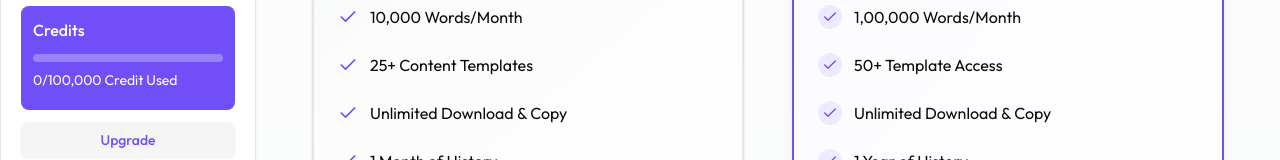
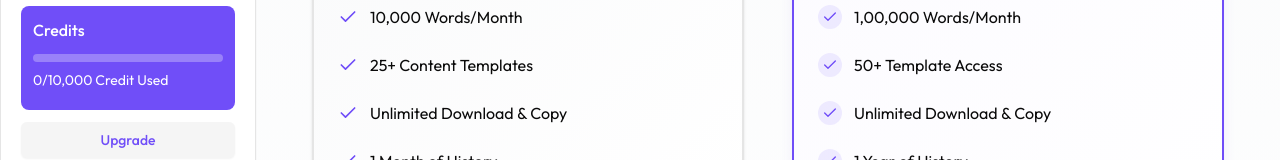
Before and after one commit to rohanrs09/ai-content-generator, a Next.js app: page /dashboard/billing in a window 1280 px wide. Shown: the part 569-729 px from the top of the page. Built offline with nearby package versions, Linux system fonts and the light colour scheme; no server answers.

Commit message:
credit calculate change

```diff
--- a/app/dashboard/_components/UsageTrack.tsx
+++ b/app/dashboard/_components/UsageTrack.tsx
@@ -29,9 +29,9 @@ useEffect(()=>{
       .select()
       .from(AIOutput)
       .where(eq(AIOutput.createdBy, user?.primaryEmailAddress?.emailAddress));
-
       GetTotalUsage(result);
   };
+
 
   const GetTotalUsage = (result:HISTORY[]) => {
     let total: number = 0;
@@ -51,11 +51,11 @@ useEffect(()=>{
           <div
             className="h-2 bg-white rounded-full "
             style={{
-              width: (totalUsage/100000)*100+"%",
+              width: (totalUsage/10000)*100+"%",
             }}
           ></div>
         </div>
-        <h2 className="text-sm my-2">{totalUsage}/100,000 Credit Used</h2>
+        <h2 className="text-sm my-2">{totalUsage}/10,000 Credit Used</h2>
       </div>
       <Button variant={"secondary"} className="w-full my-3 text-primary">
         Upgrade
```
